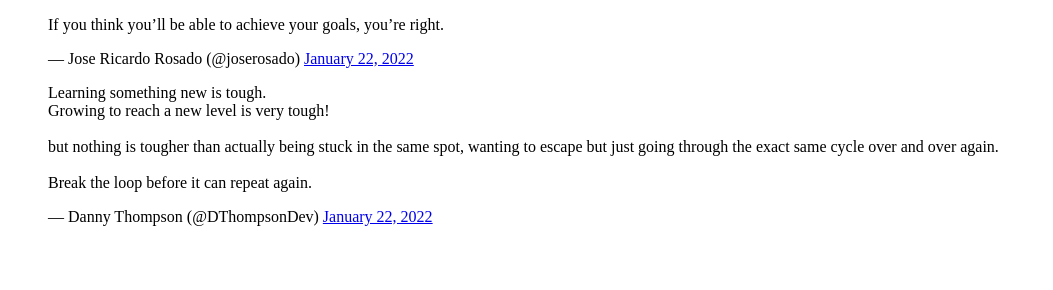
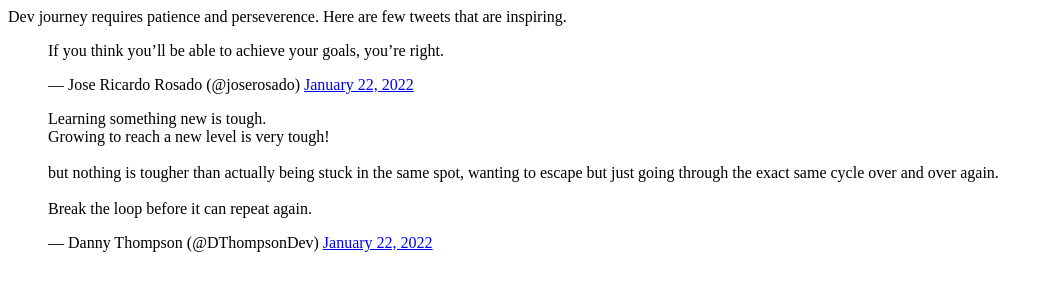
Before and after one commit to swapnilbawane/Tweets-Inspiring, a plain HTML site: page index.html in a window 1280 px wide. Shown: the whole page, without its empty margins (0-1053 px from the left). Drawn offline with Linux system fonts and the light colour scheme.

Commit message:
added text in index.html about what content of page is

```diff
--- a/index.html
+++ b/index.html
@@ -7,6 +7,8 @@
     <title>Document</title>
 </head>
 <body>
+    Dev journey requires patience and perseverence.
+    Here are few tweets that are inspiring.
     <blockquote class="twitter-tweet"><p lang="en" dir="ltr">If you think you’ll be able to achieve your goals, you’re right.</p>&mdash; Jose Ricardo Rosado (@joserosado) <a href="https://twitter.com/joserosado/status/1484977182149595136?ref_src=twsrc%5Etfw">January 22, 2022</a></blockquote> <script async src="https://platform.twitter.com/widgets.js" charset="utf-8"></script>
     <blockquote class="twitter-tweet"><p lang="en" dir="ltr">Learning something new is tough.<br>Growing to reach a new level is very tough!<br><br>but nothing is tougher than actually being stuck in the same spot, wanting to escape but just going through the exact same cycle over and over again.<br><br>Break the loop before it can repeat again.</p>&mdash; Danny Thompson (@DThompsonDev) <a href="https://twitter.com/DThompsonDev/status/1484837747244343299?ref_src=twsrc%5Etfw">January 22, 2022</a></blockquote> <script async src="https://platform.twitter.com/widgets.js" charset="utf-8"></script>
 
```
